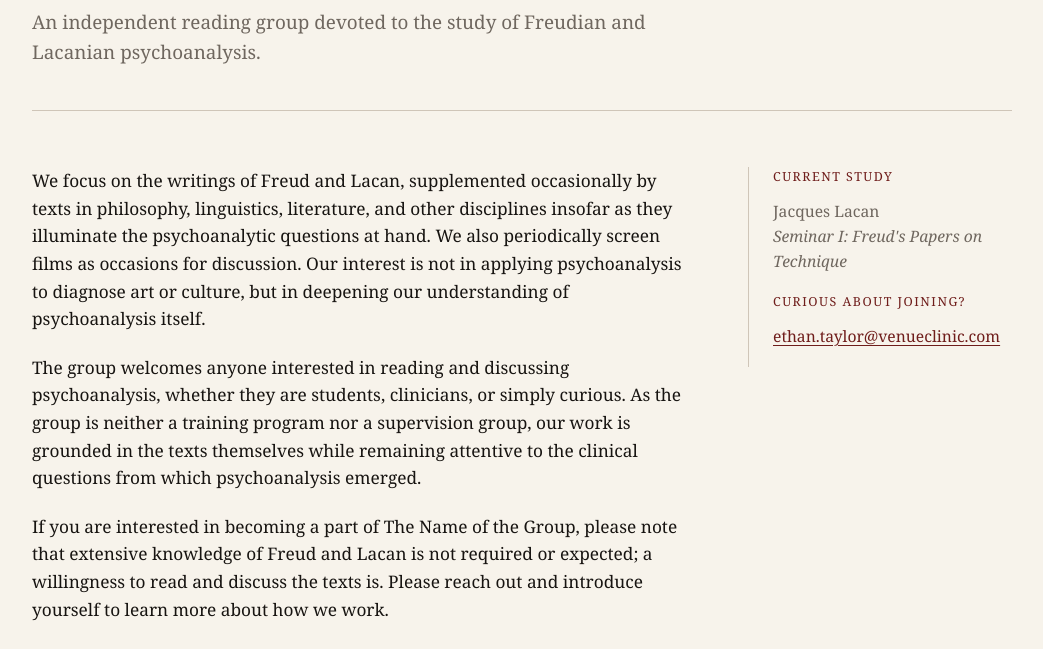
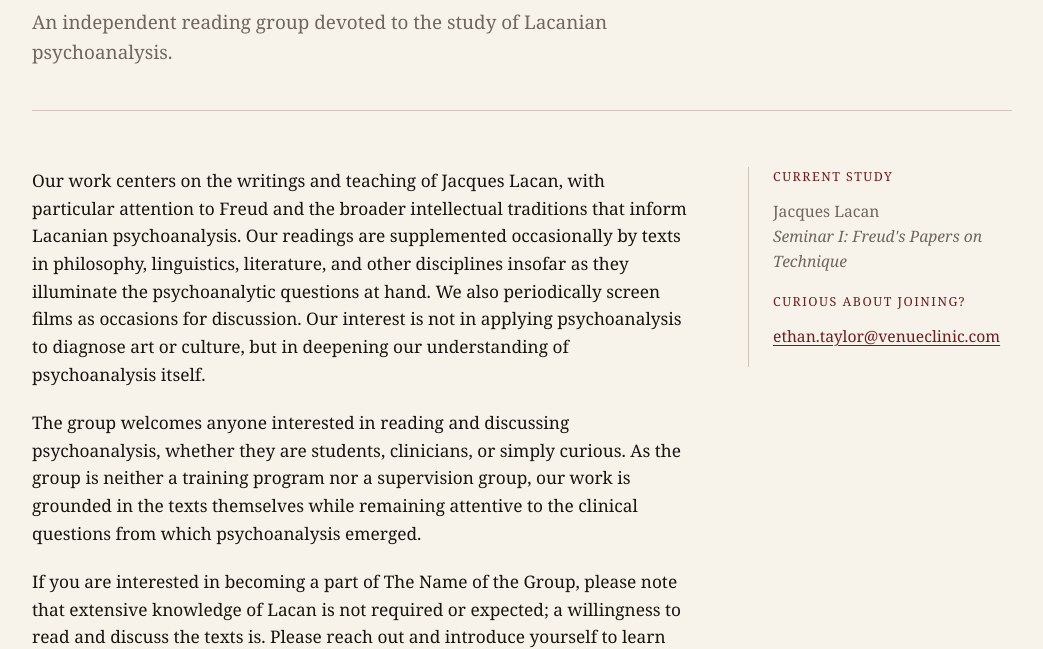
Before and after one commit to ethan5993/columbia-psychoanalytic-reading-group, a plain HTML site: page index.html in a window 1280 px wide. Shown: the part 310-959 px from the top of the page, without its empty margins (118-1161 px from the left). Drawn offline with Linux system fonts and the light colour scheme.

Commit message:
Revise group description to focus on Lacanian psychoanalysis
Updated references from Freud to Lacan in the group description.

```diff
--- a/index.html
+++ b/index.html
@@ -160,14 +160,14 @@
       <h1>The Name of the Group</h1>
 
       <p class="subtitle">
-        An independent reading group devoted to the study of Freudian and Lacanian psychoanalysis.
+        An independent reading group devoted to the study of Lacanian psychoanalysis.
       </p>
     </header>
 
     <main>
       <section>
         <p>
- We focus on the writings of Freud and Lacan, supplemented occasionally by texts in philosophy, linguistics, literature, and other disciplines insofar as they illuminate the psychoanalytic questions at hand. We also periodically screen films as occasions for discussion. Our interest is not in applying psychoanalysis to diagnose art or culture, but in deepening our understanding of psychoanalysis itself.
+ Our work centers on the writings and teaching of Jacques Lacan, with particular attention to Freud and the broader intellectual traditions that inform Lacanian psychoanalysis. Our readings are supplemented occasionally by texts in philosophy, linguistics, literature, and other disciplines insofar as they illuminate the psychoanalytic questions at hand. We also periodically screen films as occasions for discussion. Our interest is not in applying psychoanalysis to diagnose art or culture, but in deepening our understanding of psychoanalysis itself.
         </p>
 
         <p>
@@ -175,7 +175,7 @@ The group welcomes anyone interested in reading and discussing psychoanalysis, w
         </p>
 
         <p>
-  If you are interested in becoming a part of The Name of the Group, please note that extensive knowledge of Freud and Lacan is not required or expected; a willingness to read and discuss the texts is. Please reach out and introduce yourself to learn more about how we work.
+  If you are interested in becoming a part of The Name of the Group, please note that extensive knowledge of Lacan is not required or expected; a willingness to read and discuss the texts is. Please reach out and introduce yourself to learn more about how we work.
         </p>
       </section>
 
```
